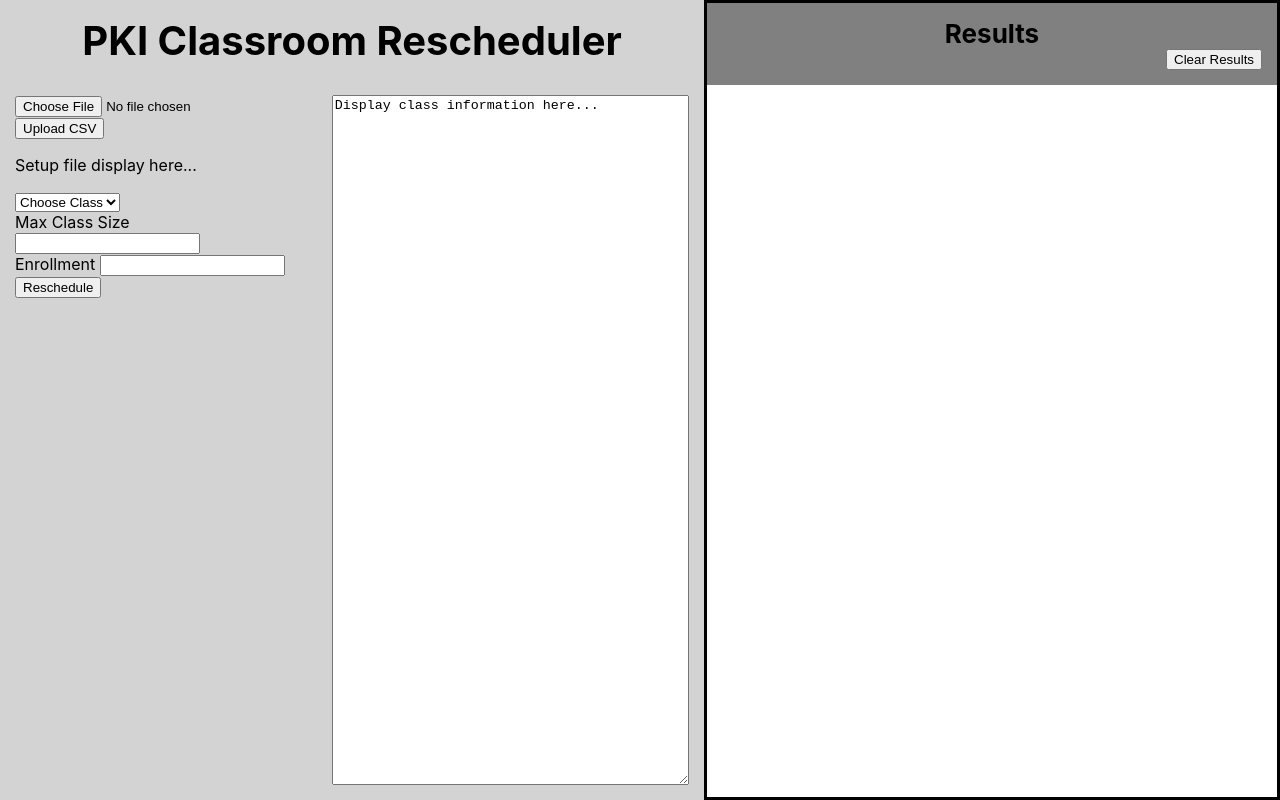
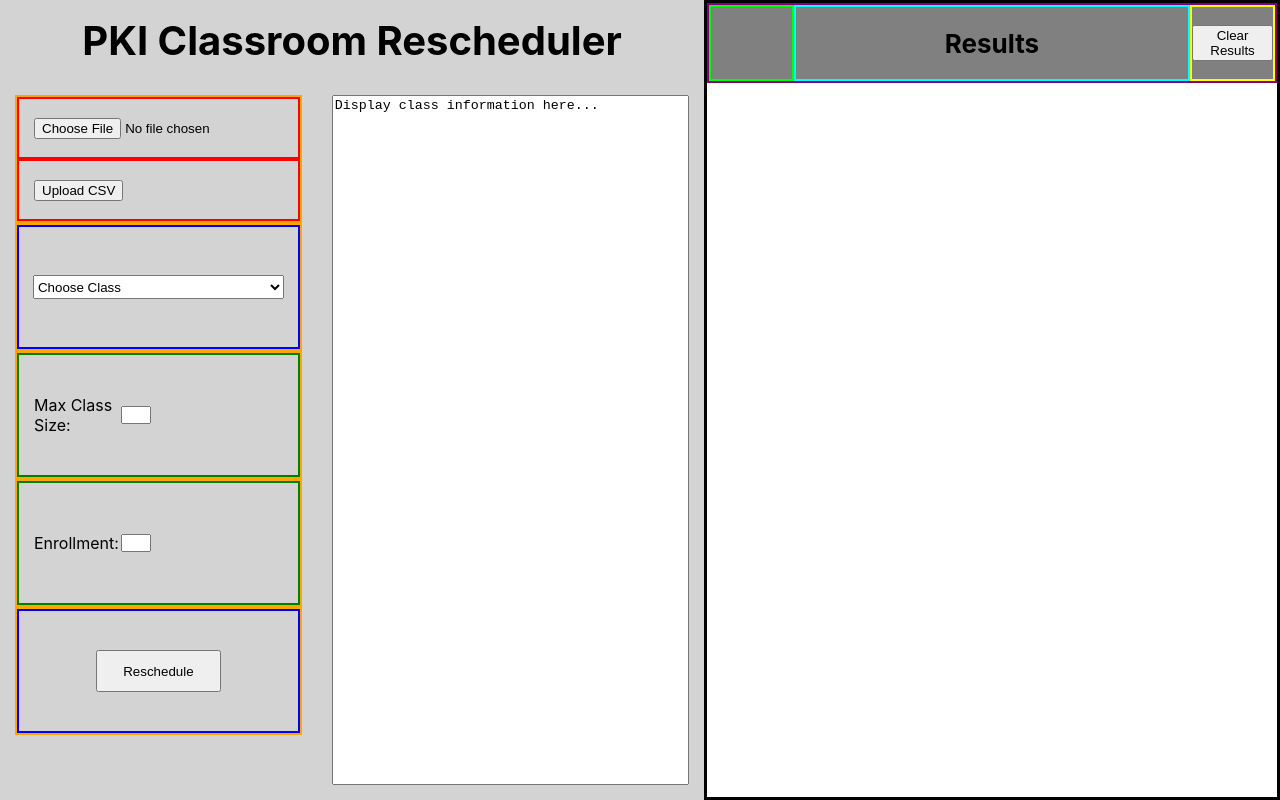
Before and after one commit to evanriley12/ThePlanners-PKI-Room-Scheduler, a React (Create React App) app in the folder pkiclassroomrescheduler/src/main/frontend/: page / in a window 1280 px wide. Built offline with nearby package versions, Linux system fonts and the light colour scheme.

Commit message:
Improved Input Form / Results Header Orientation

```diff
--- a/pkiclassroomrescheduler/src/main/frontend/src/ClassroomReassignment.css
+++ b/pkiclassroomrescheduler/src/main/frontend/src/ClassroomReassignment.css
@@ -55,40 +55,130 @@
 
 .ClassroomReassignment-workingHeader {
     background-color: lightgray;
-    min-height: 10vh;
+    height: 10vh;
     display: flex;
     align-items: center;
     justify-content: center;
     font-size: calc(24px + 2vmin);
     font-weight: bold;
-    color: black;
 }
 .ClassroomReassignment-resultsHeader {
     background-color: gray;
-    min-height: 10vh;
+    height: 10vh;
     /*display: flex;
     align-items: center;
     justify-content: center;*/
     font-size: calc(10px + 2vmin);
     font-weight: bold;
-    color: black;
-    padding: 15px;
+    /*padding: 15px;*/
+
+    border: 2px solid purple;
 }
 
 .resultsLabel {
     display: flex;
     align-items: center;
     justify-content: center;
+    float: left;
+
+    width: 70%;
+    height: 100%;
+
+    border: 2px solid cyan;
 }
 
 .clearResultsButton {
     display: flex;
-    align-items: right;
-    justify-content: right;
+    align-items: center;
+    justify-content: center;
+    float: right;
+
+    width: 15%;
+    height: 100%;
+
+    border: 2px solid yellow;
+}
+
+.resultsLeftSpacer {
+    display: flex;
+    align-items: center;
+    justify-content: center;
+    float: left;
+
+    width: 15%;
+    height: 100%;
+
+    border: 2px solid lime;
 }
 
 textarea {
     justify-content: center;
     width: 100%;
     height: 100%;
+    resize: none;
 }
+
+.ClassroomReassignment-inputForm {
+    display: table;
+}
+
+.ClassroomReassignment-individualInput {
+    width: 100%;
+    height: 16vh;
+    /*display: flex;
+    align-items: center;
+    justify-content: center;*/
+    border: 2px solid orange;
+}
+
+.ClassroomReassignment-dropdownBox {
+    width: 90%;
+    height: 20%;
+}
+
+.ClassroomResassignment-selectBoxLabel {
+    width: 35%;
+    height: 20%;
+    display: flex;
+    align-items: center;
+    justify-content: left;
+}
+
+.ClassroomResassignment-selectBox {
+    width: 12%;
+    height: 20%;
+}
+
+.ClassroomReassignment-rescheduleButton {
+    width: 45%;
+    height: 35%;
+}
+
+.ClassroomReassignment-fileSelectionButton {
+    width: 100%;
+    height: 50%;
+    display: flex;
+    align-items: center;
+    justify-content: left;
+    padding: 15px;
+    border: 2px solid red;
+}
+
+.ClassroomReassignment-fileUploadButton {
+    width: 100%;
+    height: 100%;
+    display: flex;
+    align-items: center;
+    justify-content: center;
+    border: 2px solid blue;
+}
+
+.ClassroomReassignment-numberBox3 {
+    width: 100%;
+    height: 100%;
+    display: flex;
+    align-items: center;
+    justify-content: left;
+    padding: 15px;
+    border: 2px solid green;
+}
--- a/pkiclassroomrescheduler/src/main/frontend/src/ClassroomReassignment.js
+++ b/pkiclassroomrescheduler/src/main/frontend/src/ClassroomReassignment.js
@@ -37,46 +37,76 @@ function ClassroomReassignment() {
           PKI Classroom Rescheduler
         </header>
         <div className="ClassroomReassignment-inputColumn">
+
           <form>
-            <input type="file" onChange={handleFileChange} />
+
+            <div className="ClassroomReassignment-individualInput">
+
+            <div className="ClassroomReassignment-fileSelectionButton">
+            <input type="file" onChange={handleFileChange}/>
+            </div>
+
+            <div className="ClassroomReassignment-fileSelectionButton">
             <button type="button" onClick={handleUpload}>Upload CSV</button>
-            {uploadSuccess && <p className="successMessage">Upload successful!</p>}
-            <p padding="15px">Setup file display here...</p>
-            <select>
+            {uploadSuccess && <p>Upload successful!</p>}
+            </div>
+
+            </div>
+
+            <div className="ClassroomReassignment-individualInput">
+            <div className="ClassroomReassignment-fileUploadButton">
+            <select className="ClassroomReassignment-dropdownBox">
               <option selected>Choose Class</option>
             </select>
-            <br></br>
-            <label htmlFor="maxClassSize">Max Class Size </label>
-            <input
+            </div>
+            </div>
+
+            <div className="ClassroomReassignment-individualInput">
+            <div className="ClassroomReassignment-numberBox3">
+            <label htmlFor="maxClassSize" className="ClassroomResassignment-selectBoxLabel">Max Class Size: </label>
+            <input className="ClassroomResassignment-selectBox"
               type="number"
               id="maxClassSize"
               name="maxClassSize"
               step="1"
               min="0"
             ></input>
-            <br></br>
-            <label htmlFor="enrollmentSize">Enrollment </label>
-            <input
+            </div>
+            </div>
+
+            <div className="ClassroomReassignment-individualInput">
+            <div className="ClassroomReassignment-numberBox3">
+            <label htmlFor="enrollmentSize" className="ClassroomResassignment-selectBoxLabel">Enrollment: </label>
+            <input className="ClassroomResassignment-selectBox"
               type="number"
               id="enrollmentSize"
               name="enrollmentSize"
               step="1"
               min="0"
             ></input>
-            <br></br>
-            <button type="button">Reschedule</button>
+            </div>
+            </div>
+
+            <div className="ClassroomReassignment-individualInput">
+            <div className="ClassroomReassignment-fileUploadButton">
+            <button type="button" className="ClassroomReassignment-rescheduleButton">Reschedule</button>
+            </div>
+            </div>
+
           </form>
+
         </div>
         <div className="ClassroomReassignment-displayColumn">
-          <textarea rows="10" cols="10">
+          <textarea rows="10" cols="10" readOnly>
             Display class information here...
           </textarea>
         </div>
       </div>
       <div className="ClassroomReassignment-resultsColumn">
         <header className="ClassroomReassignment-resultsHeader">
+            <div className="resultsLeftSpacer"></div>
             <div className="resultsLabel">
-                Results
+              Results
             </div>
             <div className="clearResultsButton">
                 <button>Clear Results</button>
```
